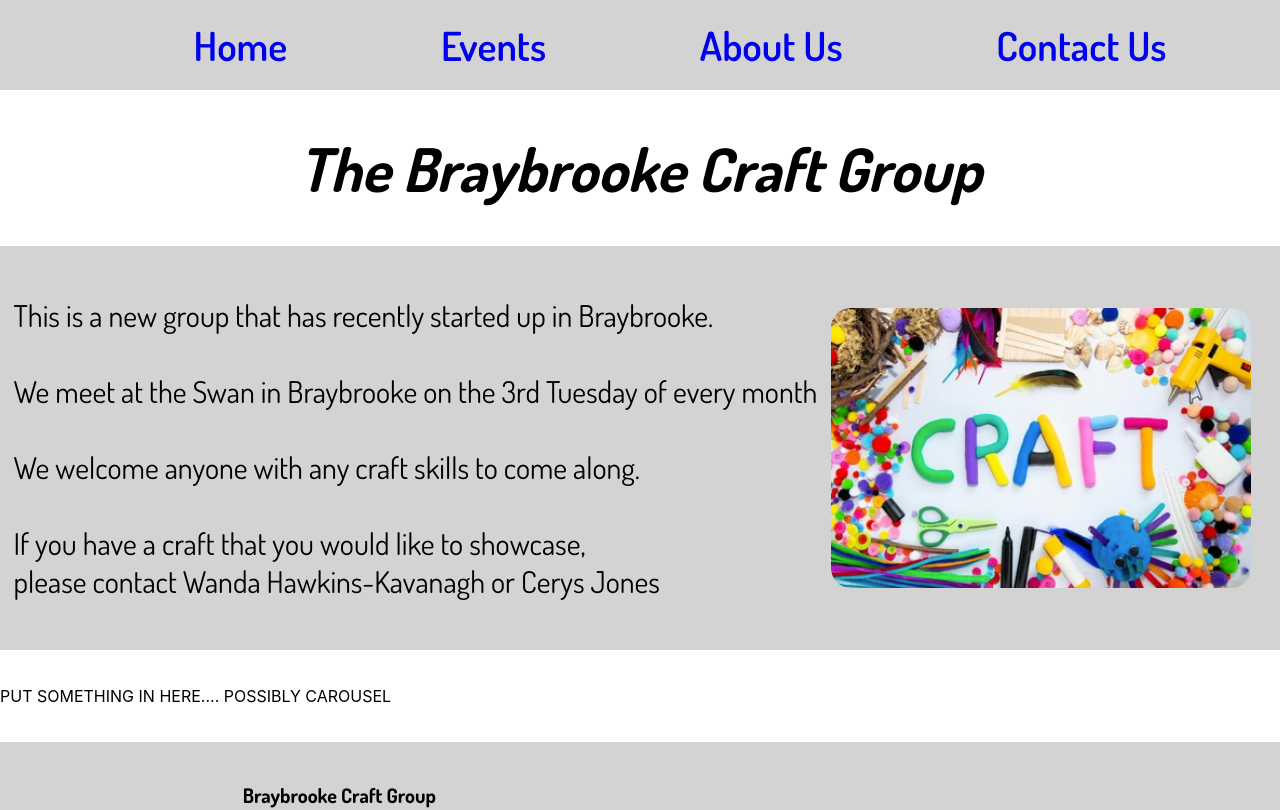
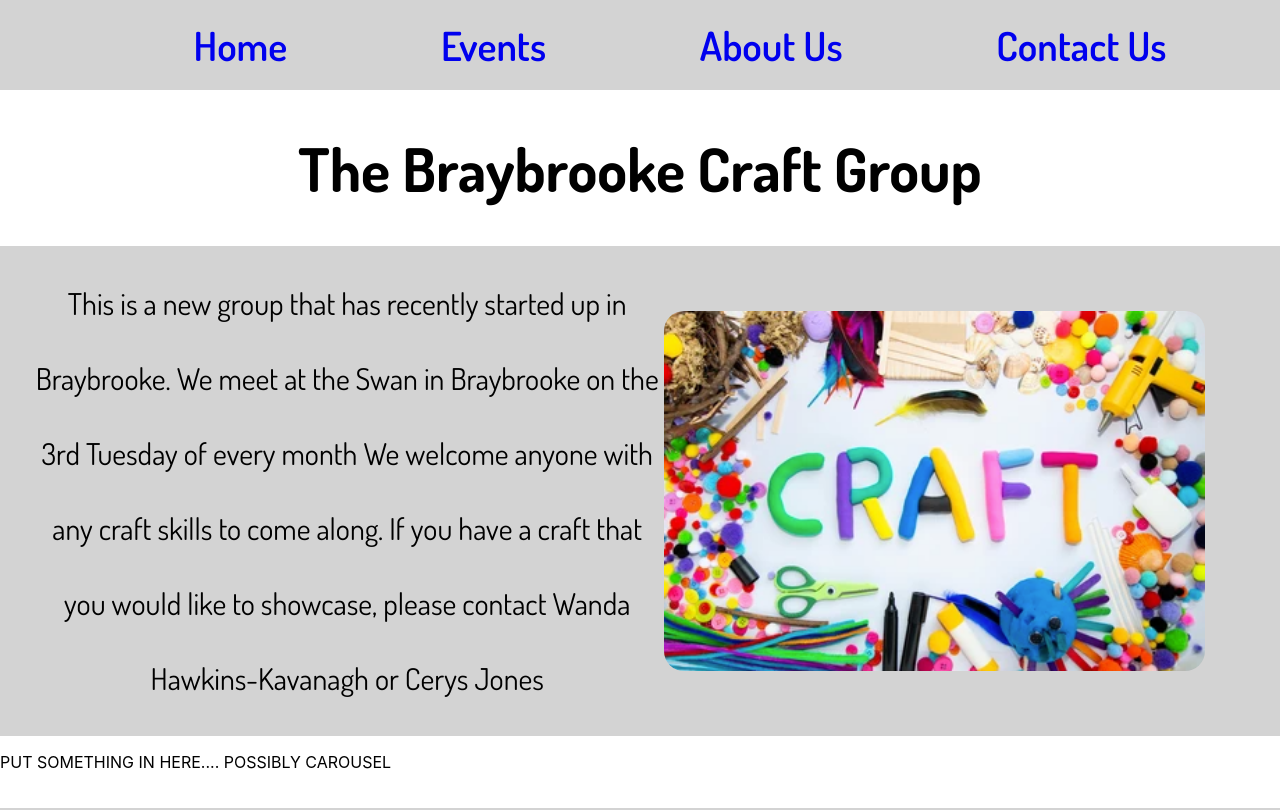
Before and after one commit to whawkinskavanagh/braybrookecg, a React (Create React App) app: page / in a window 1280 px wide. Shown: the top 810 px of the page. Built offline with nearby package versions, Linux system fonts and the light colour scheme.

Commit message:
added flex box to homepage

```diff
--- a/src/App.css
+++ b/src/App.css
@@ -3,7 +3,7 @@
 }
 
 .App-logo {
-  height: 35vmin;
+  height: 45vmin;
   pointer-events: none;
   border-radius: 20px;
   margin-right: 15px;
@@ -40,7 +40,6 @@
 .Nav-Text {
   font-size: 60px;
   font-family: Dosis;
-  font-style: oblique;
   text-align: center;
 }
 
@@ -51,7 +50,6 @@
   font-size: 30px;
   font-family: Dosis;
   border-style: none;
-  background-color: lightgray;
   padding-top: 20px;
   padding-bottom: 20px;
 }
@@ -150,3 +148,12 @@
   font-family: 'Dosis';
   font-size: 30px ;
 }
+
+.home-flex-container {
+display: flex;
+background-color: lightgray;
+padding-left: 30px;
+padding-right: 60px;
+line-height: 75px;
+text-align: center;
+}
--- a/src/pages/Home.js
+++ b/src/pages/Home.js
@@ -6,22 +6,18 @@ const Home = () => {
     return (
         <div>
             <NewHeader className="Nav-Text"/>
+            <div className="home-flex-container">
         <div className="div-main">
-          <p>
             This is a new group that has recently started up in Braybrooke.
-            <br></br>
-            <br></br>
+
             We meet at the Swan in Braybrooke on the 3rd Tuesday of every month
-            <br></br>
-            <br></br>
-            We welcome anyone with any craft skills to come along.<br></br>
-            <br></br>
-            If you have a craft that you would like to showcase, <br></br>please
-            contact Wanda Hawkins-Kavanagh or Cerys Jones{" "}
-          </p>
+
+            We welcome anyone with any craft skills to come along.
+            If you have a craft that you would like to showcase, please
+            contact Wanda Hawkins-Kavanagh or Cerys Jones
           <img src={craft} className="App-logo" alt="logo" />
         </div>
-        <br></br>
+        </div>
         <p>PUT SOMETHING IN HERE.... POSSIBLY CAROUSEL</p>
         <br></br>
         </div>
```
